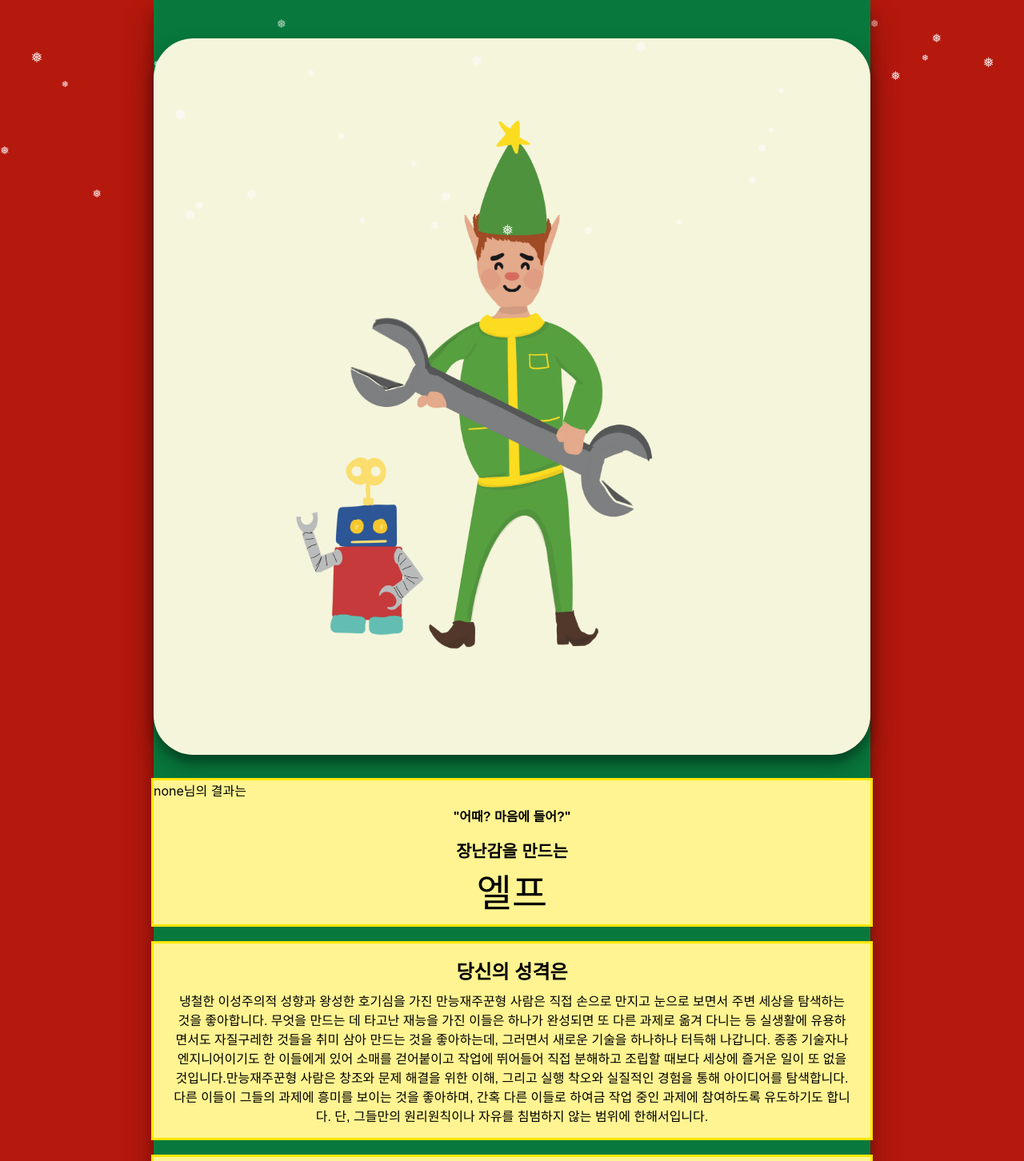
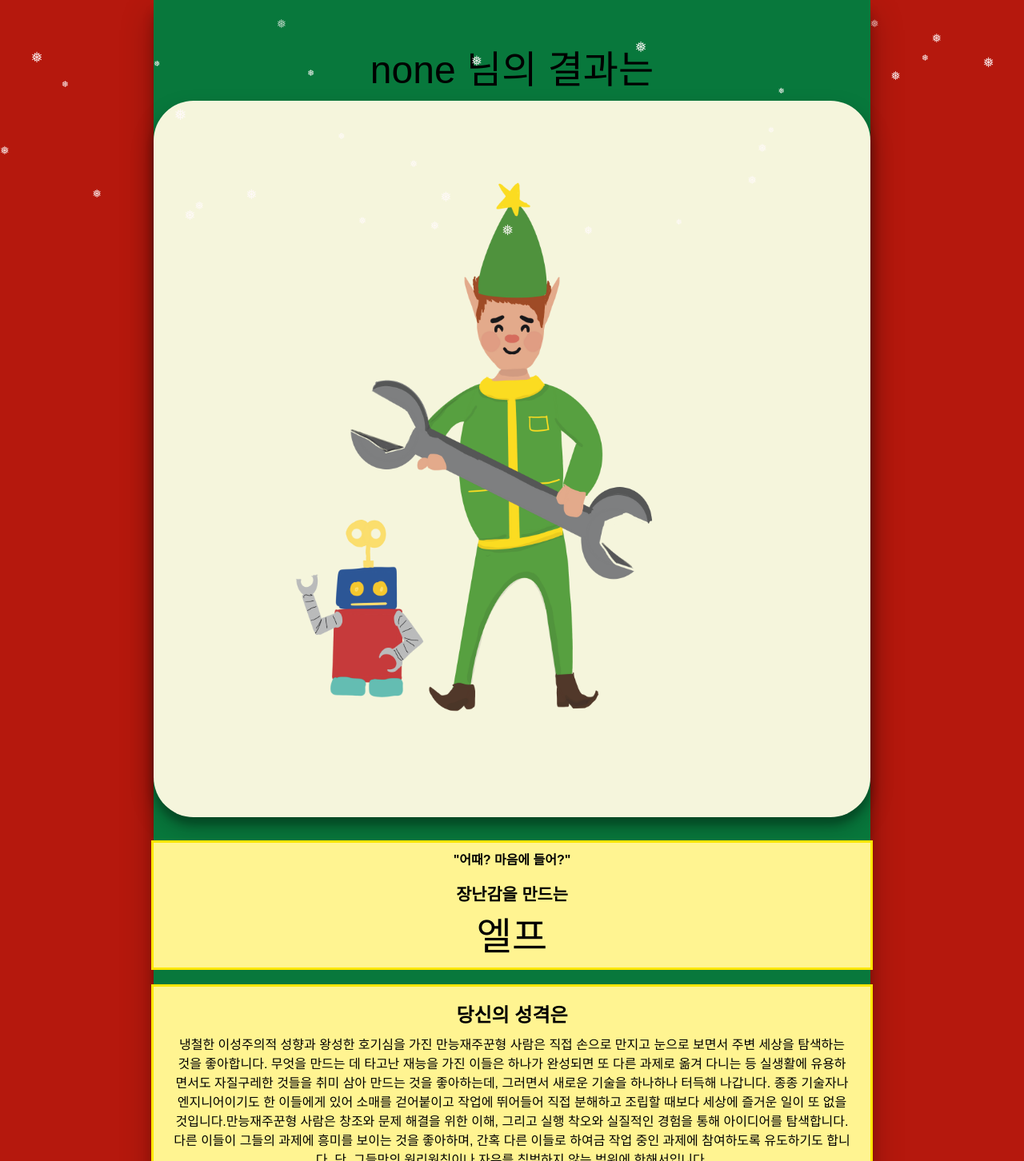
Before and after one commit to ddZoebb/christmas_mbti, a React (Create React App) app: page /result in a window 1280 px wide. Shown: the top 1452 px of the page at 80% size. Built offline with nearby package versions, Linux system fonts and the light colour scheme.

Commit message:
디자인 수정

```diff
--- a/src/App.css
+++ b/src/App.css
@@ -63,6 +63,13 @@
   background-color: var(--main-bg-color);
 }
 
+.Name-msg{
+  padding-bottom: 1rem;
+  font-family: 'Noto Sans KR', sans-serif;
+  display:flex;
+  text-align: center;
+  color: white;
+}
 
 
 .Name-content-container {
--- a/src/pages/Name.js
+++ b/src/pages/Name.js
@@ -34,7 +34,7 @@ const Name = () => {
                 onChange={onChange}
               ></input>
 
-              <div>{msg}</div>
+              <div className="Name-msg">{msg}</div>
 
               <Button
                 to="/situation"
--- a/src/pages/Result.js
+++ b/src/pages/Result.js
@@ -210,17 +210,18 @@ function Result() {
   return (
     <div className="Result-wrapper">
       <div className="Result-card">
+        <div>
+          <DataConsumer>
+            {({ state }) => (
+              <div className="Result-title">{state.name} 님의 결과는</div>
+            )}
+          </DataConsumer>
+        </div>
         <div className="Result-img-container">
           <img className="Result-img" alt="결과이미지" src={imgsrc}></img>
         </div>
         <div className="Result-content-container">
           <div className="Result-box">
-            <div>
-              <DataConsumer>
-                {({ state }) => <div>{state.name}님의 결과는</div>}
-              </DataConsumer>
-            </div>
-
             <div className="Result-message">{result.message}</div>
             <div className="Result-prefix">{result.prefix}</div>
             <div className="Result-title">{result.character}</div>
```
